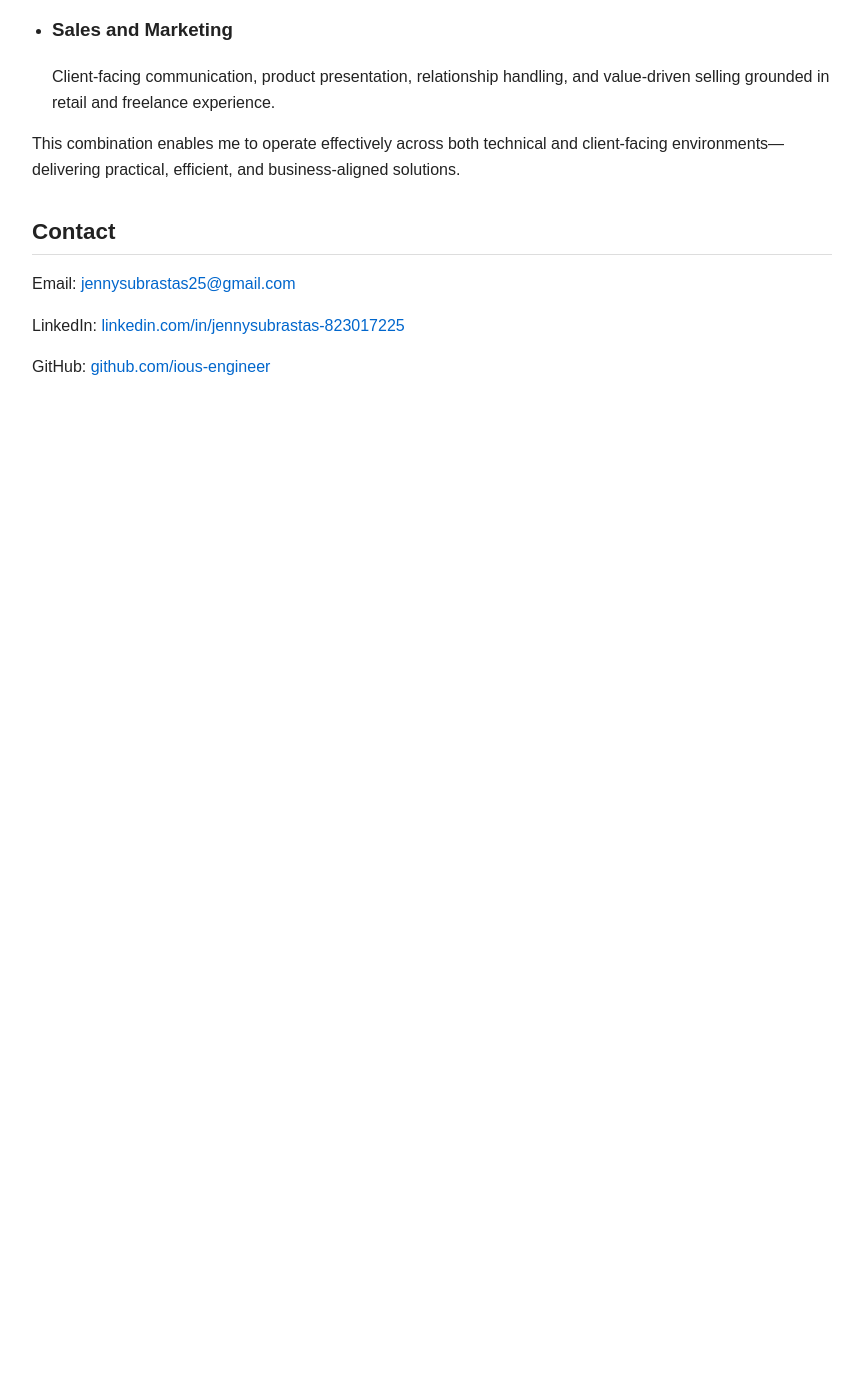
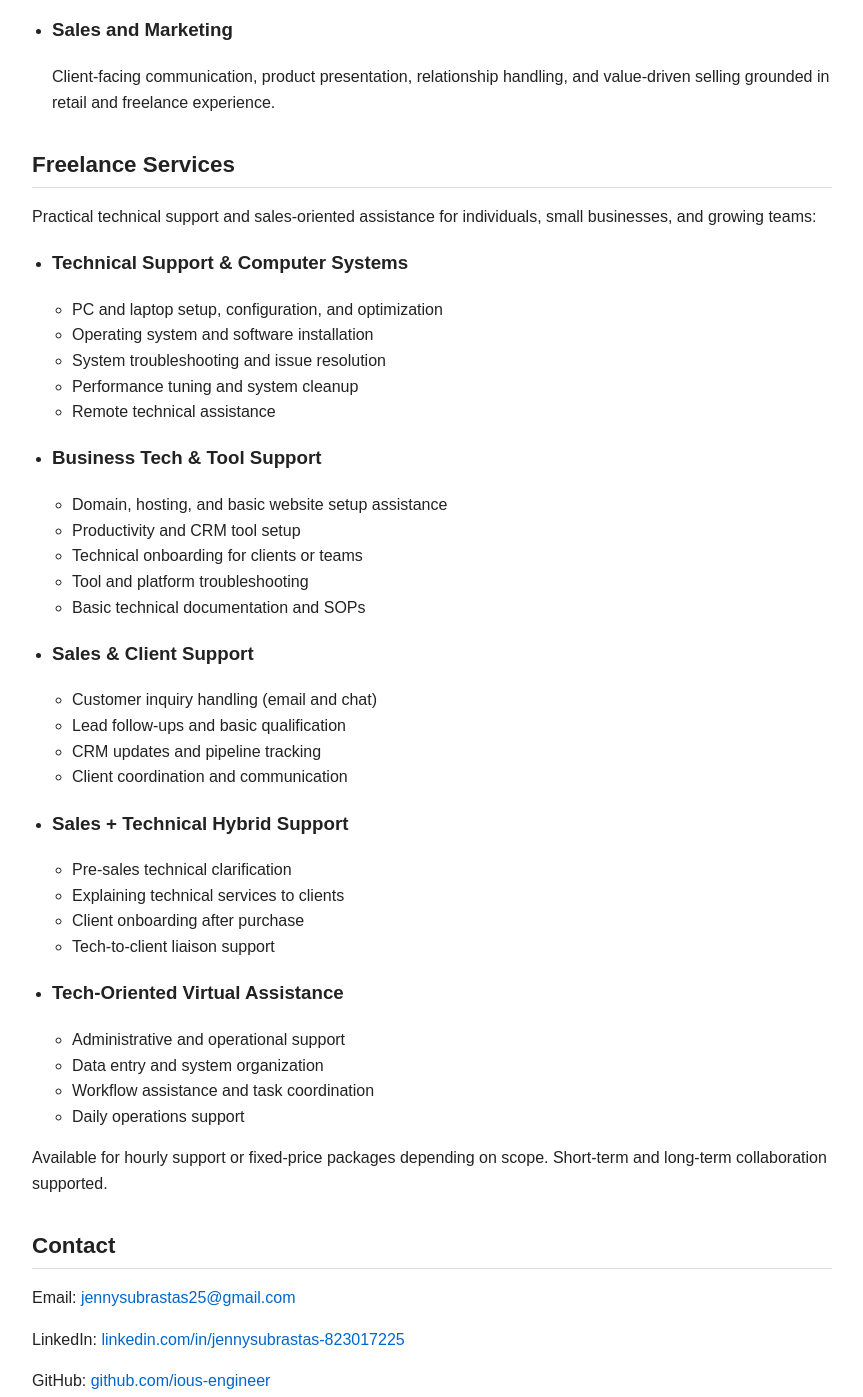
Before and after one commit to ious-engineer/-, a plain HTML site: page main.html in a window 1280 px wide. Shown: the part 781-2178 px from the top of the page, without its empty margins (208-1071 px from the left). Before the commit the page ends 1205 px from the top, so only its background shows below. Drawn offline with Linux system fonts and the light colour scheme.

Commit message:
Update main.html with latest changes

```diff
--- a/main.html
+++ b/main.html
@@ -309,13 +309,80 @@ I also work as an international freelancer, collaborating with clients across va
         </p>
       </li>
     </ul>
+    <section class="services-grid">
+  <div class="container">
+    <h2>Freelance Services</h2>
+    <p class="intro">
+     Practical technical support and sales-oriented assistance for individuals,
+        small businesses, and growing teams:
+    </p>
+          <!--Technical Support-->
+    <ul class="service-category">
+      <li>
+        <h3>Technical Support & Computer Systems</h3>
+        <ul>
+          <li>PC and laptop setup, configuration, and optimization</li>
+          <li>Operating system and software installation</li>
+          <li>System troubleshooting and issue resolution</li>
+          <li>Performance tuning and system cleanup</li>
+          <li>Remote technical assistance</li>
+        </ul>
+      </li>
+      <li>
 
-    <p class="closing">
-      This combination enables me to operate effectively across both technical
-      and client-facing environments—delivering practical, efficient, and
-      business-aligned solutions.
-    </p>
-  </div>
+        <!--Business Tech-->
+        <h3>Business Tech & Tool Support</h3>
+        <ul>
+          <li>Domain, hosting, and basic website setup assistance</li>
+          <li>Productivity and CRM tool setup</li>
+          <li>Technical onboarding for clients or teams</li>
+          <li>Tool and platform troubleshooting</li>
+          <li>Basic technical documentation and SOPs</li>
+        </ul>
+      </li>
+      <li>
+        <!--Sales Support-->
+        <h3>Sales & Client Support</h3>
+       <ul>
+          <li>Customer inquiry handling (email and chat)</li>
+          <li>Lead follow-ups and basic qualification</li>
+          <li>CRM updates and pipeline tracking</li>
+          <li>Client coordination and communication</li>
+        </ul>
+      </li>
+
+      <li>
+        <!--Hybrid Support-->
+        <h3>Sales + Technical Hybrid Support</h3>
+       <ul>
+          <li>Pre-sales technical clarification</li>
+          <li>Explaining technical services to clients</li>
+          <li>Client onboarding after purchase</li>
+          <li>Tech-to-client liaison support</li>
+        </ul>
+      </li>
+
+      <li>
+        <!--Virtual Assistance-->
+        <h3>Tech-Oriented Virtual Assistance</h3>
+       <ul>
+          <li>Administrative and operational support</li>
+          <li>Data entry and system organization</li>
+          <li>Workflow assistance and task coordination</li>
+          <li>Daily operations support</li>
+        </ul>
+      </li>
+      </ul>
+
+    </div>
+
+    <footer class="services-footer">
+      <p>
+        Available for hourly support or fixed-price packages depending on scope.
+        Short-term and long-term collaboration supported.
+      </p>
+    </footer>
+    </div>
 
   <div class="section">
     <h2>Contact</h2>
```
